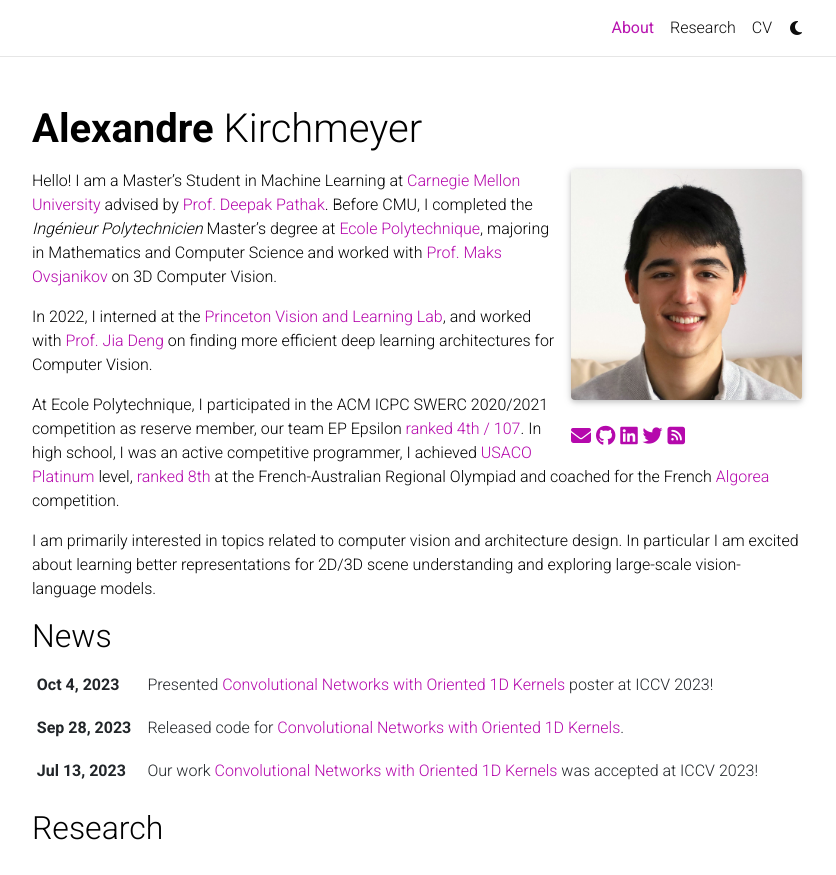
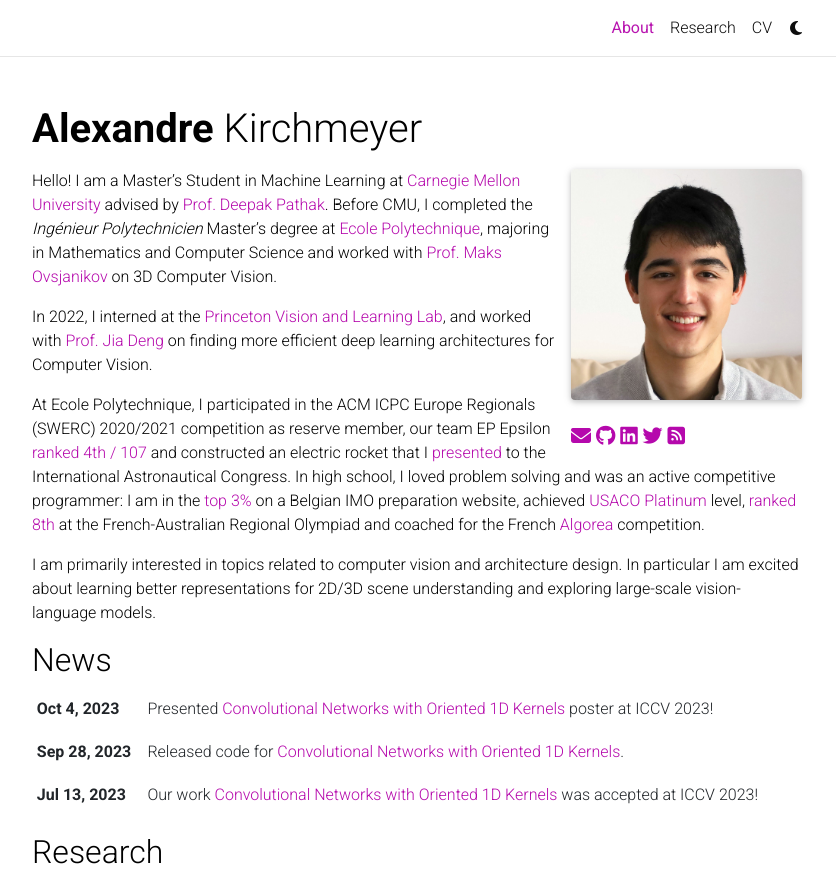
Before and after one commit to akirchmeyer/akirchmeyer, a Jekyll site: the page built from _pages/about.md, in a window 1280 px wide and 1073 px high, cut to the strip 0-875 px from the top of the window. Shown: the whole strip, without its empty margins (223-1059 px from the left). Built offline with Jekyll 4.4.1, drawn with Linux system fonts in a browser that asks for light colours; full-size pictures stand in for the smaller copies a plugin makes; comment, search, counter and statistics services are not loaded; a style sheet for code colours, icons or effects is not loaded.

Commit message:
Update about.md

```diff
--- a/_pages/about.md
+++ b/_pages/about.md
@@ -21,7 +21,8 @@
 
 In 2022, I interned at the [Princeton Vision and Learning Lab](https://pvl.cs.princeton.edu), and worked with [Prof. Jia Deng](https://www.cs.princeton.edu/~jiadeng/) on finding more efficient deep learning architectures for Computer Vision.
 
-At Ecole Polytechnique, I participated in the ACM ICPC SWERC 2020/2021 competition as reserve member, our team EP Epsilon [ranked 4th / 107](https://swerc.eu/2020/theme/scoreboard/index.html). In high school, I was an active competitive programmer, I achieved [USACO Platinum](http://www.usaco.org/current/data/dec16_gold_results.html) level, [ranked 8th](https://orac.amt.edu.au/fario/fario17results.html) at the French-Australian Regional Olympiad and coached for the French [Algorea](https://algorea.org) competition.
+At Ecole Polytechnique, I participated in the ACM ICPC Europe Regionals (SWERC) 2020/2021 competition as reserve member, our team EP Epsilon [ranked 4th / 107](https://swerc.eu/2020/theme/scoreboard/index.html) and constructed an electric rocket that I [presented](https://iafastro.directory/iac/paper/id/64940/summary/) to the International Astronautical Congress. In high school, I loved problem solving and was an active competitive programmer: I am in the [top 3%](https://www.mathraining.be/users/363) on a Belgian IMO preparation website, achieved [USACO Platinum](http://www.usaco.org/current/data/dec16_gold_results.html) level, [ranked 8th](https://orac.amt.edu.au/fario/fario17results.html) at the French-Australian Regional Olympiad and coached for the French [Algorea](https://algorea.org) competition.
+
 
 I am primarily interested in topics related to computer vision and architecture design. In particular I am excited about learning better representations for 2D/3D scene understanding and exploring large-scale vision-language models.
 
```
